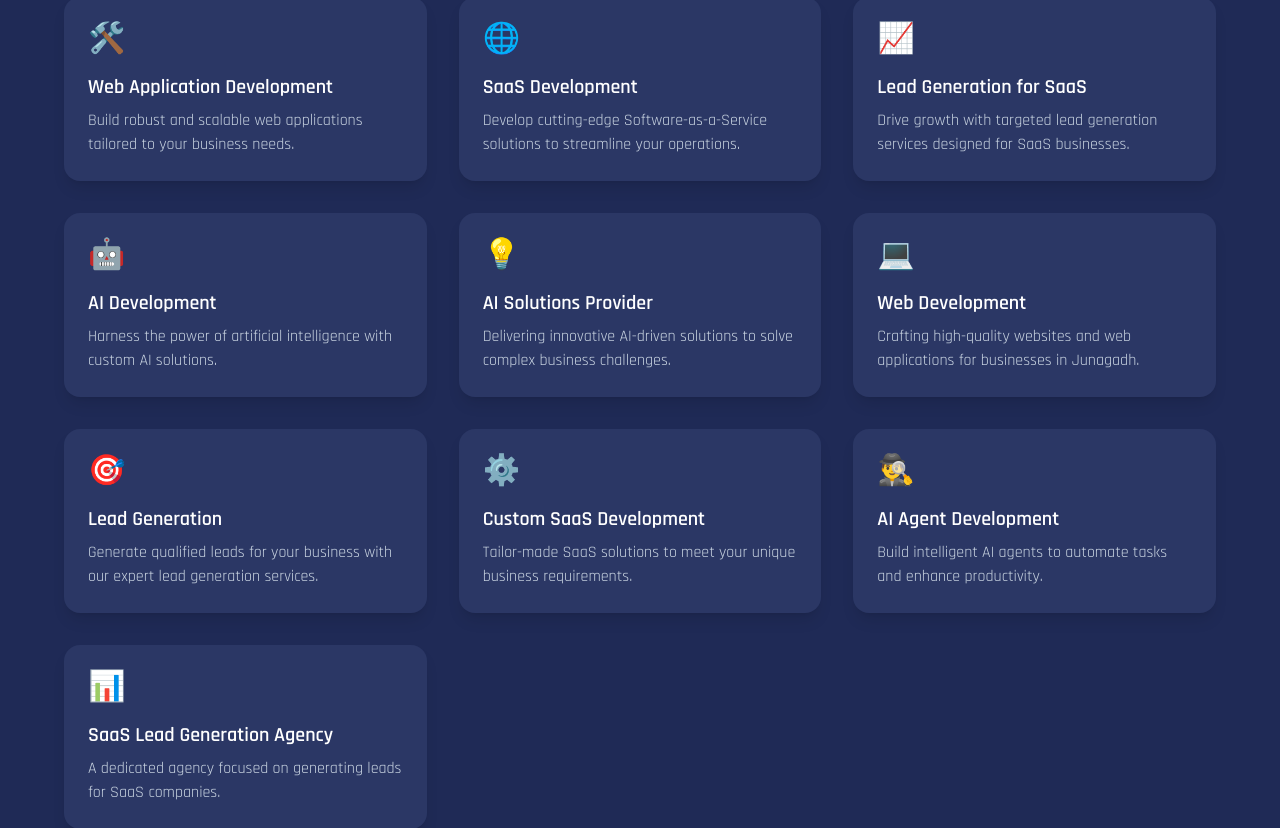
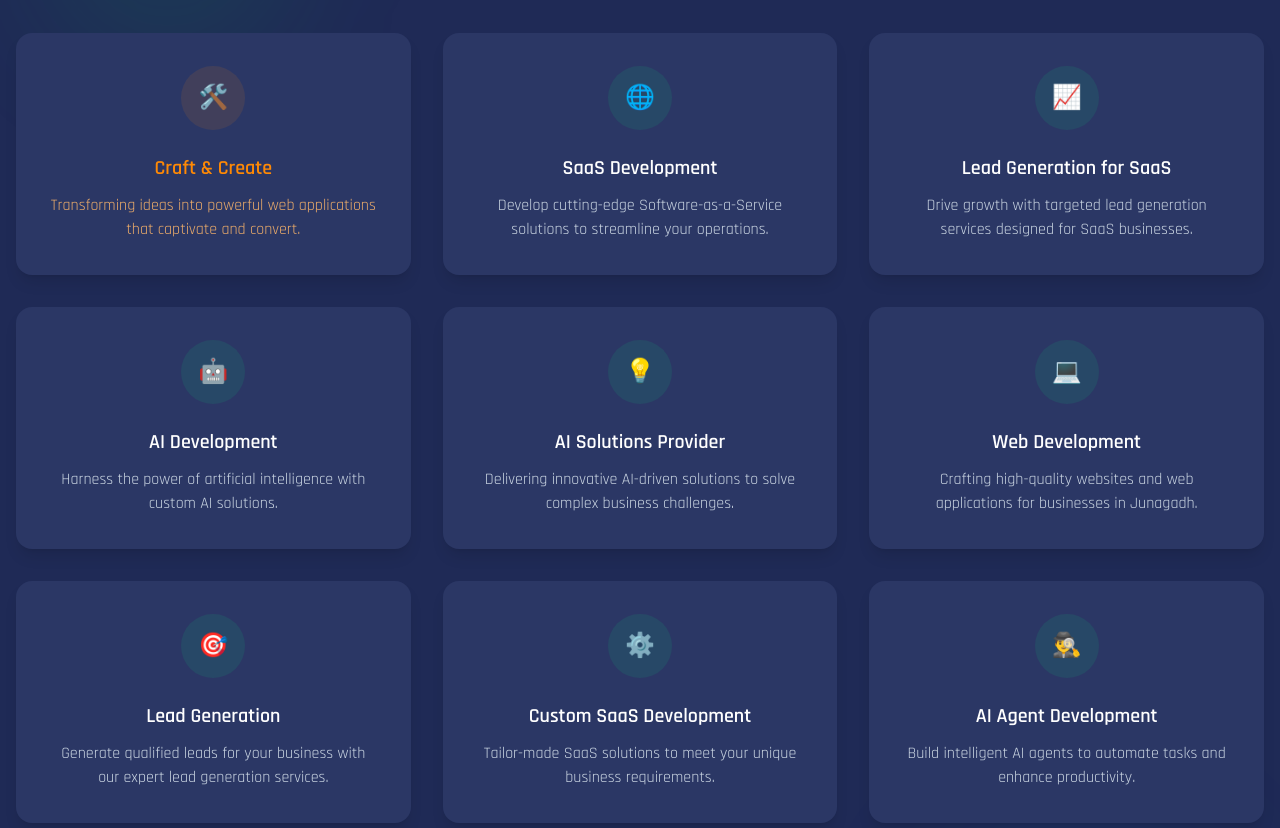
Before and after one commit to DeepakBagada93/saasnext-new, a Next.js app: page / in a window 1280 px wide. Shown: the part 2818-3646 px from the top of the page. Built offline with nearby package versions, Linux system fonts and the light colour scheme.

Commit message:
Your commit message here

```diff
--- a/app/page.js
+++ b/app/page.js
@@ -375,103 +375,131 @@ export default function Home() {
 <HeroSection/>
 
 
-<section className="container mx-auto bg-[#1F2A56] text-white px-4 py-16 mt-8 mb-8">
-  <div className="max-w-6xl mx-auto text-left mb-12">
-    <h2 className="text-3xl sm:text-4xl font-bold mb-4">What We Offer</h2>
-    <p className="text-lg sm:text-xl text-slate-300">
-      As a leading web application development company in Junagadh, we deliver tailored digital solutions to accelerate your business growth.
+<section className="relative bg-[#1F2A56] text-white py-20 px-4 overflow-hidden">
+  {/* Decorative Background Elements */}
+  <div className="absolute top-10 left-10 w-64 h-64 bg-green-500/10 rounded-full blur-3xl"></div>
+  <div className="absolute bottom-10 right-10 w-80 h-80 bg-blue-500/10 rounded-full blur-3xl"></div>
+
+  <div className="max-w-7xl mx-auto relative z-10">
+    <div className="text-center mb-16">
+      <h2 className="text-4xl sm:text-5xl font-bold mb-4 text-transparent bg-clip-text bg-gradient-to-r from-orange-400 to-orange-600">Unleash Your Digital Potential</h2>
+      <p className="text-lg sm:text-xl text-orange-300 max-w-3xl mx-auto">
+        Transforming visions into digital reality - Your trusted tech partner in Junagadh for innovative solutions that drive success.
       </p>
     </div>
 
-  <div className="grid grid-cols-1 sm:grid-cols-2 lg:grid-cols-3 gap-8 max-w-6xl mx-auto">
+    <div className="grid grid-cols-1 sm:grid-cols-2 lg:grid-cols-3 gap-8">
+
       {/* Card 1 */}
-    <div className="bg-[#2B3765] rounded-2xl p-6 shadow-lg hover:shadow-xl transition">
-      <div className="text-green-400 text-3xl mb-4">🛠️</div>
-      <h3 className="text-xl font-semibold mb-2">Web Application Development</h3>
-      <p className="text-slate-300 text-base">
-        Build robust and scalable web applications tailored to your business needs.
+      <div className="group bg-[#2B3765] p-8 rounded-2xl shadow-lg hover:shadow-2xl transition-all duration-300 transform hover:-translate-y-2 border border-transparent hover:border-orange-400/30">
+        <div className="flex items-center justify-center w-16 h-16 rounded-full bg-orange-400/10 group-hover:bg-orange-400/20 transition mb-6 mx-auto">
+          <span className="text-orange-400 text-2xl">🛠️</span>
+        </div>
+        <h3 className="text-xl font-semibold text-center mb-3 text-orange-400">Craft & Create</h3>
+        <p className="text-orange-300/90 text-center text-sm md:text-base">
+          Transforming ideas into powerful web applications that captivate and convert.
         </p>
       </div>
 
       {/* Card 2 */}
-    <div className="bg-[#2B3765] rounded-2xl p-6 shadow-lg hover:shadow-xl transition">
-      <div className="text-green-400 text-3xl mb-4">🌐</div>
-      <h3 className="text-xl font-semibold mb-2">SaaS Development</h3>
-      <p className="text-slate-300 text-base">
+      <div className="group bg-[#2B3765] p-8 rounded-2xl shadow-lg hover:shadow-2xl transition-all duration-300 transform hover:-translate-y-2 border border-transparent hover:border-green-400/30">
+        <div className="flex items-center justify-center w-16 h-16 rounded-full bg-green-400/10 group-hover:bg-green-400/20 transition mb-6 mx-auto">
+          <span className="text-green-400 text-2xl">🌐</span>
+        </div>
+        <h3 className="text-xl font-semibold text-center mb-3">SaaS Development</h3>
+        <p className="text-slate-300 text-center text-sm md:text-base">
           Develop cutting-edge Software-as-a-Service solutions to streamline your operations.
         </p>
       </div>
 
       {/* Card 3 */}
-    <div className="bg-[#2B3765] rounded-2xl p-6 shadow-lg hover:shadow-xl transition">
-      <div className="text-green-400 text-3xl mb-4">📈</div>
-      <h3 className="text-xl font-semibold mb-2">Lead Generation for SaaS</h3>
-      <p className="text-slate-300 text-base">
+      <div className="group bg-[#2B3765] p-8 rounded-2xl shadow-lg hover:shadow-2xl transition-all duration-300 transform hover:-translate-y-2 border border-transparent hover:border-green-400/30">
+        <div className="flex items-center justify-center w-16 h-16 rounded-full bg-green-400/10 group-hover:bg-green-400/20 transition mb-6 mx-auto">
+          <span className="text-green-400 text-2xl">📈</span>
+        </div>
+        <h3 className="text-xl font-semibold text-center mb-3">Lead Generation for SaaS</h3>
+        <p className="text-slate-300 text-center text-sm md:text-base">
           Drive growth with targeted lead generation services designed for SaaS businesses.
         </p>
       </div>
 
       {/* Card 4 */}
-    <div className="bg-[#2B3765] rounded-2xl p-6 shadow-lg hover:shadow-xl transition">
-      <div className="text-green-400 text-3xl mb-4">🤖</div>
-      <h3 className="text-xl font-semibold mb-2">AI Development</h3>
-      <p className="text-slate-300 text-base">
+      <div className="group bg-[#2B3765] p-8 rounded-2xl shadow-lg hover:shadow-2xl transition-all duration-300 transform hover:-translate-y-2 border border-transparent hover:border-green-400/30">
+        <div className="flex items-center justify-center w-16 h-16 rounded-full bg-green-400/10 group-hover:bg-green-400/20 transition mb-6 mx-auto">
+          <span className="text-green-400 text-2xl">🤖</span>
+        </div>
+        <h3 className="text-xl font-semibold text-center mb-3">AI Development</h3>
+        <p className="text-slate-300 text-center text-sm md:text-base">
           Harness the power of artificial intelligence with custom AI solutions.
         </p>
       </div>
 
       {/* Card 5 */}
-    <div className="bg-[#2B3765] rounded-2xl p-6 shadow-lg hover:shadow-xl transition">
-      <div className="text-green-400 text-3xl mb-4">💡</div>
-      <h3 className="text-xl font-semibold mb-2">AI Solutions Provider</h3>
-      <p className="text-slate-300 text-base">
+      <div className="group bg-[#2B3765] p-8 rounded-2xl shadow-lg hover:shadow-2xl transition-all duration-300 transform hover:-translate-y-2 border border-transparent hover:border-green-400/30">
+        <div className="flex items-center justify-center w-16 h-16 rounded-full bg-green-400/10 group-hover:bg-green-400/20 transition mb-6 mx-auto">
+          <span className="text-green-400 text-2xl">💡</span>
+        </div>
+        <h3 className="text-xl font-semibold text-center mb-3">AI Solutions Provider</h3>
+        <p className="text-slate-300 text-center text-sm md:text-base">
           Delivering innovative AI-driven solutions to solve complex business challenges.
         </p>
       </div>
 
       {/* Card 6 */}
-    <div className="bg-[#2B3765] rounded-2xl p-6 shadow-lg hover:shadow-xl transition">
-      <div className="text-green-400 text-3xl mb-4">💻</div>
-      <h3 className="text-xl font-semibold mb-2">Web Development</h3>
-      <p className="text-slate-300 text-base">
+      <div className="group bg-[#2B3765] p-8 rounded-2xl shadow-lg hover:shadow-2xl transition-all duration-300 transform hover:-translate-y-2 border border-transparent hover:border-green-400/30">
+        <div className="flex items-center justify-center w-16 h-16 rounded-full bg-green-400/10 group-hover:bg-green-400/20 transition mb-6 mx-auto">
+          <span className="text-green-400 text-2xl">💻</span>
+        </div>
+        <h3 className="text-xl font-semibold text-center mb-3">Web Development</h3>
+        <p className="text-slate-300 text-center text-sm md:text-base">
           Crafting high-quality websites and web applications for businesses in Junagadh.
         </p>
       </div>
 
       {/* Card 7 */}
-    <div className="bg-[#2B3765] rounded-2xl p-6 shadow-lg hover:shadow-xl transition">
-      <div className="text-green-400 text-3xl mb-4">🎯</div>
-      <h3 className="text-xl font-semibold mb-2">Lead Generation</h3>
-      <p className="text-slate-300 text-base">
+      <div className="group bg-[#2B3765] p-8 rounded-2xl shadow-lg hover:shadow-2xl transition-all duration-300 transform hover:-translate-y-2 border border-transparent hover:border-green-400/30">
+        <div className="flex items-center justify-center w-16 h-16 rounded-full bg-green-400/10 group-hover:bg-green-400/20 transition mb-6 mx-auto">
+          <span className="text-green-400 text-2xl">🎯</span>
+        </div>
+        <h3 className="text-xl font-semibold text-center mb-3">Lead Generation</h3>
+        <p className="text-slate-300 text-center text-sm md:text-base">
           Generate qualified leads for your business with our expert lead generation services.
         </p>
       </div>
 
       {/* Card 8 */}
-    <div className="bg-[#2B3765] rounded-2xl p-6 shadow-lg hover:shadow-xl transition">
-      <div className="text-green-400 text-3xl mb-4">⚙️</div>
-      <h3 className="text-xl font-semibold mb-2">Custom SaaS Development</h3>
-      <p className="text-slate-300 text-base">
+      <div className="group bg-[#2B3765] p-8 rounded-2xl shadow-lg hover:shadow-2xl transition-all duration-300 transform hover:-translate-y-2 border border-transparent hover:border-green-400/30">
+        <div className="flex items-center justify-center w-16 h-16 rounded-full bg-green-400/10 group-hover:bg-green-400/20 transition mb-6 mx-auto">
+          <span className="text-green-400 text-2xl">⚙️</span>
+        </div>
+        <h3 className="text-xl font-semibold text-center mb-3">Custom SaaS Development</h3>
+        <p className="text-slate-300 text-center text-sm md:text-base">
           Tailor-made SaaS solutions to meet your unique business requirements.
         </p>
       </div>
 
       {/* Card 9 */}
-    <div className="bg-[#2B3765] rounded-2xl p-6 shadow-lg hover:shadow-xl transition">
-      <div className="text-green-400 text-3xl mb-4">🕵️‍♂️</div>
-      <h3 className="text-xl font-semibold mb-2">AI Agent Development</h3>
-      <p className="text-slate-300 text-base">
+      <div className="group bg-[#2B3765] p-8 rounded-2xl shadow-lg hover:shadow-2xl transition-all duration-300 transform hover:-translate-y-2 border border-transparent hover:border-green-400/30">
+        <div className="flex items-center justify-center w-16 h-16 rounded-full bg-green-400/10 group-hover:bg-green-400/20 transition mb-6 mx-auto">
+          <span className="text-green-400 text-2xl">🕵️‍♂️</span>
+        </div>
+        <h3 className="text-xl font-semibold text-center mb-3">AI Agent Development</h3>
+        <p className="text-slate-300 text-center text-sm md:text-base">
           Build intelligent AI agents to automate tasks and enhance productivity.
         </p>
       </div>
 
       {/* Card 10 */}
-    <div className="bg-[#2B3765] rounded-2xl p-6 shadow-lg hover:shadow-xl transition">
-      <div className="text-green-400 text-3xl mb-4">📊</div>
-      <h3 className="text-xl font-semibold mb-2">SaaS Lead Generation Agency</h3>
-      <p className="text-slate-300 text-base">
+      <div className="group bg-[#2B3765] p-8 rounded-2xl shadow-lg hover:shadow-2xl transition-all duration-300 transform hover:-translate-y-2 border border-transparent hover:border-green-400/30">
+        <div className="flex items-center justify-center w-16 h-16 rounded-full bg-green-400/10 group-hover:bg-green-400/20 transition mb-6 mx-auto">
+          <span className="text-green-400 text-2xl">📊</span>
+        </div>
+        <h3 className="text-xl font-semibold text-center mb-3">SaaS Lead Generation Agency</h3>
+        <p className="text-slate-300 text-center text-sm md:text-base">
           A dedicated agency focused on generating leads for SaaS companies.
         </p>
+      </div>
+
     </div>
   </div>
 </section>
```
Also changed, not shown: public/saasicon.png. Lines whose indentation alone changed are shown as unchanged.
